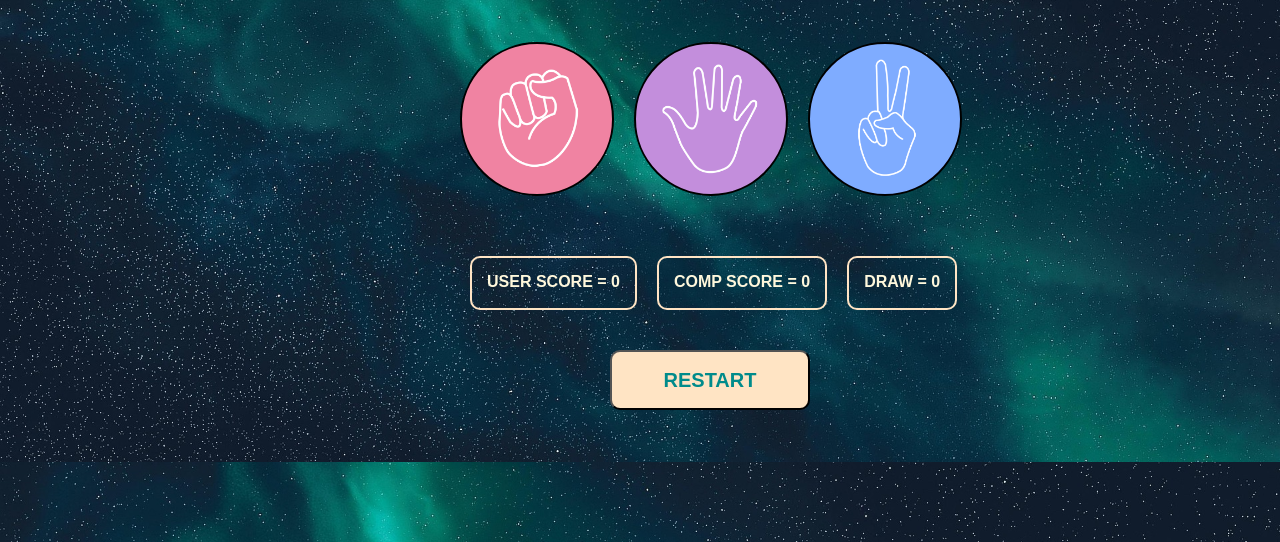
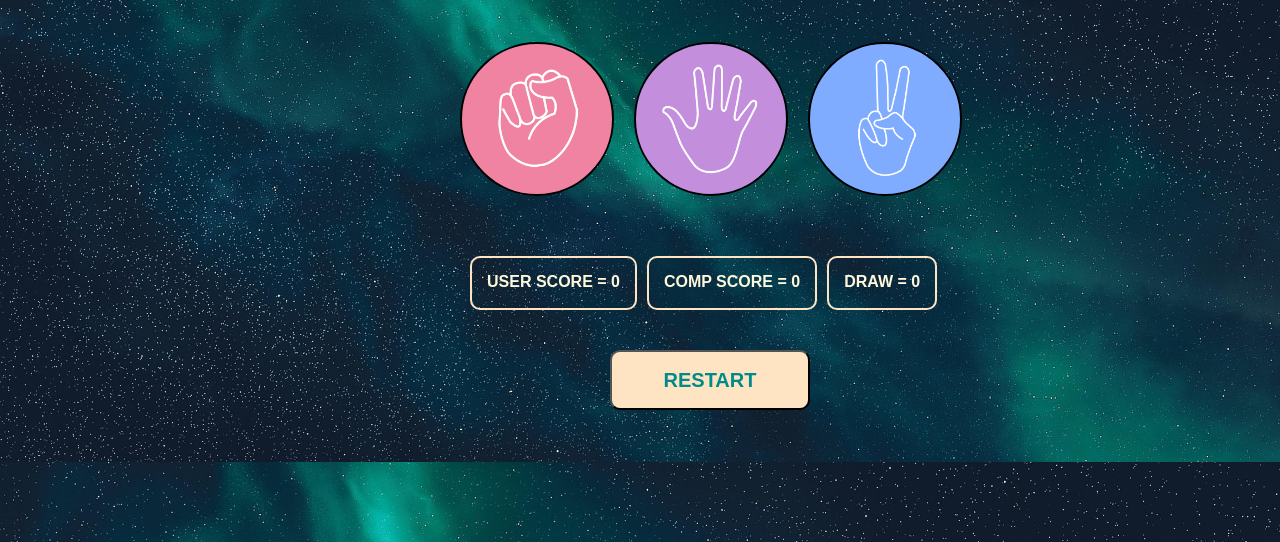
Before and after one commit to Anshul2202/FRONT-END-PROJECTS, a plain HTML site: page R-P-S/index.html in a window 1280 px wide. Shown: the part 258-800 px from the top of the page. Drawn offline with Linux system fonts and the light colour scheme.

Commit message:
Fixed the margins

```diff
--- a/R-P-S/style.css
+++ b/R-P-S/style.css
@@ -94,7 +94,7 @@ h1{
     padding-bottom:20px;
     border-radius:10px;
     font-weight:600;
-    margin-right:20px;
+    margin-right:10px;
 }
 
 #msg1{
```
